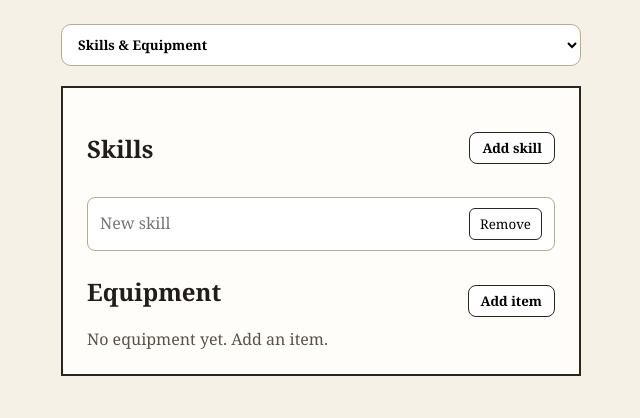
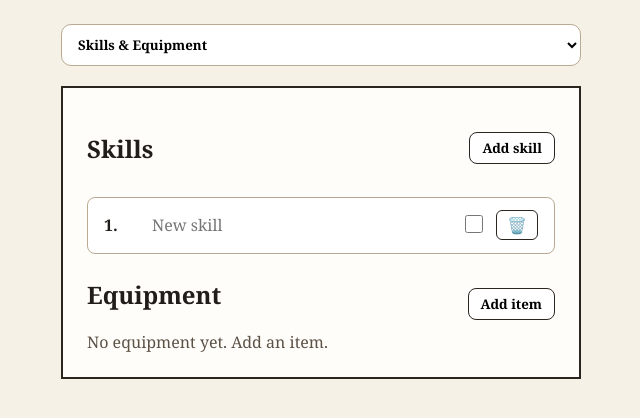
Before and after one commit to gcacoutinho/misty-north-obr, a React (Vite) app: page / in a window 1280 px wide. Both pictures are taken after a click on the button "Add skill". Shown: the top 418 px of the page, without its empty margins (319-959 px from the left). Built offline with nearby package versions, Linux system fonts and the light colour scheme.

Commit message:
Add shared list entry rows

```diff
--- a/src/App.css
+++ b/src/App.css
@@ -146,38 +146,6 @@
   gap: 10px;
 }
 
-.skills__item {
-  display: grid;
-  grid-template-columns: 1fr auto;
-  gap: 12px;
-  align-items: center;
-  padding: 10px 12px;
-  border-radius: 8px;
-  border: 1px solid #b9aa92;
-  background: #fff;
-}
-
-.skills__input {
-  border: none;
-  border-bottom: 1px solid transparent;
-  padding: 4px 0;
-  font: inherit;
-  background: transparent;
-}
-
-.skills__input:focus {
-  outline: none;
-  border-bottom-color: #2b2520;
-}
-
-.skills__remove {
-  border: 1px solid #2b2520;
-  border-radius: 6px;
-  padding: 6px 10px;
-  background: #fff;
-  cursor: pointer;
-}
-
 .inventory h2 {
   margin-top: 0;
 }
@@ -214,7 +182,7 @@
   color: #5c5145;
 }
 
-.inventory ul {
+.inventory__list {
   list-style: none;
   margin: 0;
   padding: 0;
@@ -222,7 +190,7 @@
   gap: 12px;
 }
 
-.inventory__item {
+.list-entry {
   display: grid;
   grid-template-columns: 32px 1fr auto;
   align-items: center;
@@ -233,11 +201,11 @@
   border-radius: 8px;
 }
 
-.inventory__number {
+.list-entry__number {
   font-weight: 700;
 }
 
-.inventory__input {
+.list-entry__input {
   border: none;
   border-bottom: 1px solid transparent;
   padding: 4px 0;
@@ -245,12 +213,29 @@
   background: transparent;
 }
 
-.inventory__input:focus {
+.list-entry__input:focus {
   outline: none;
   border-bottom-color: #2b2520;
 }
 
-.inventory__remove {
+.list-entry__input--checked {
+  text-decoration: line-through;
+  color: #5c5145;
+}
+
+.list-entry__actions {
+  display: inline-flex;
+  align-items: center;
+  gap: 10px;
+}
+
+.list-entry__toggle input {
+  width: 18px;
+  height: 18px;
+  cursor: pointer;
+}
+
+.list-entry__remove {
   border: 1px solid #2b2520;
   border-radius: 6px;
   padding: 6px 10px;
--- a/src/App.jsx
+++ b/src/App.jsx
@@ -19,9 +19,10 @@ const defaultInventory = [];
 
 const MAX_LIST_ITEMS = 10;
 
-const createListItem = (value = "") => ({
+const createListItem = (value = "", checked = false) => ({
   id: crypto.randomUUID(),
   value,
+  checked,
 });
 
 function MarkdownPanel({ title, value, onChange }) {
@@ -54,7 +55,50 @@ function MarkdownPanel({ title, value, onChange }) {
   );
 }
 
-function InventoryList({ items, onChange, onAdd, onRemove }) {
+function ListEntry({
+  item,
+  index,
+  placeholder,
+  itemLabel,
+  onChange,
+  onToggle,
+  onRemove,
+}) {
+  return (
+    <li className="list-entry">
+      <span className="list-entry__number">{index + 1}.</span>
+      <input
+        className={`list-entry__input${
+          item.checked ? " list-entry__input--checked" : ""
+        }`}
+        type="text"
+        value={item.value}
+        onChange={(event) => onChange(item.id, event.target.value)}
+        placeholder={placeholder}
+      />
+      <div className="list-entry__actions">
+        <label className="list-entry__toggle">
+          <input
+            type="checkbox"
+            checked={item.checked}
+            onChange={() => onToggle(item.id)}
+            aria-label={`Mark ${itemLabel} complete`}
+          />
+        </label>
+        <button
+          className="list-entry__remove"
+          type="button"
+          onClick={() => onRemove(item.id)}
+          aria-label={`Remove ${itemLabel}`}
+        >
+          <span aria-hidden="true">🗑️</span>
+        </button>
+      </div>
+    </li>
+  );
+}
+
+function InventoryList({ items, onChange, onAdd, onRemove, onToggle }) {
   const isAtLimit = items.length >= MAX_LIST_ITEMS;
 
   return (
@@ -76,28 +120,19 @@ function InventoryList({ items, onChange, onAdd, onRemove }) {
       {items.length === 0 ? (
         <p className="inventory__empty">No equipment yet. Add an item.</p>
       ) : (
-        <ul>
-          {items.map((item, index) => {
-            return (
-              <li key={item.id} className="inventory__item">
-                <span className="inventory__number">{index + 1}.</span>
-                <input
-                  className="inventory__input"
-                  type="text"
-                  value={item.value}
-                  onChange={(event) => onChange(item.id, event.target.value)}
-                />
-                <button
-                  className="inventory__remove"
-                  type="button"
-                  onClick={() => onRemove(item.id)}
-                  aria-label="Remove item"
-                >
-                  <span aria-hidden="true">🗑️</span>
-                </button>
-              </li>
-            );
-          })}
+        <ul className="inventory__list">
+          {items.map((item, index) => (
+            <ListEntry
+              key={item.id}
+              item={item}
+              index={index}
+              placeholder="New item"
+              itemLabel="item"
+              onChange={onChange}
+              onToggle={onToggle}
+              onRemove={onRemove}
+            />
+          ))}
         </ul>
       )}
     </div>
@@ -118,6 +153,14 @@ export default function App() {
     setInventoryItems((prev) => {
       return prev.map((item) => (item.id === id ? { ...item, value } : item));
     });
+  };
+
+  const toggleInventoryItem = (id) => {
+    setInventoryItems((prev) =>
+      prev.map((item) =>
+        item.id === id ? { ...item, checked: !item.checked } : item,
+      ),
+    );
   };
 
   const addInventoryItem = () => {
@@ -150,6 +193,14 @@ export default function App() {
         skill.id === id ? { ...skill, value } : skill,
       );
     });
+  };
+
+  const toggleSkill = (id) => {
+    setSkills((prev) =>
+      prev.map((skill) =>
+        skill.id === id ? { ...skill, checked: !skill.checked } : skill,
+      ),
+    );
   };
 
   const removeSkill = (id) => {
@@ -202,25 +253,17 @@ export default function App() {
                 <p className="skills__empty">No skills yet. Add one.</p>
               ) : (
                 <ul className="skills__list">
-                  {skills.map((skill) => (
-                    <li key={skill.id} className="skills__item">
-                      <input
-                        className="skills__input"
-                        type="text"
-                        value={skill.value}
-                        onChange={(event) =>
-                          updateSkill(skill.id, event.target.value)
-                        }
-                        placeholder="New skill"
-                      />
-                      <button
-                        className="skills__remove"
-                        type="button"
-                        onClick={() => removeSkill(skill.id)}
-                      >
-                        Remove
-                      </button>
-                    </li>
+                  {skills.map((skill, index) => (
+                    <ListEntry
+                      key={skill.id}
+                      item={skill}
+                      index={index}
+                      placeholder="New skill"
+                      itemLabel="skill"
+                      onChange={updateSkill}
+                      onToggle={toggleSkill}
+                      onRemove={removeSkill}
+                    />
                   ))}
                 </ul>
               )}
@@ -230,6 +273,7 @@ export default function App() {
               onChange={updateInventoryItem}
               onAdd={addInventoryItem}
               onRemove={removeInventoryItem}
+              onToggle={toggleInventoryItem}
             />
           </main>
         )}
```
